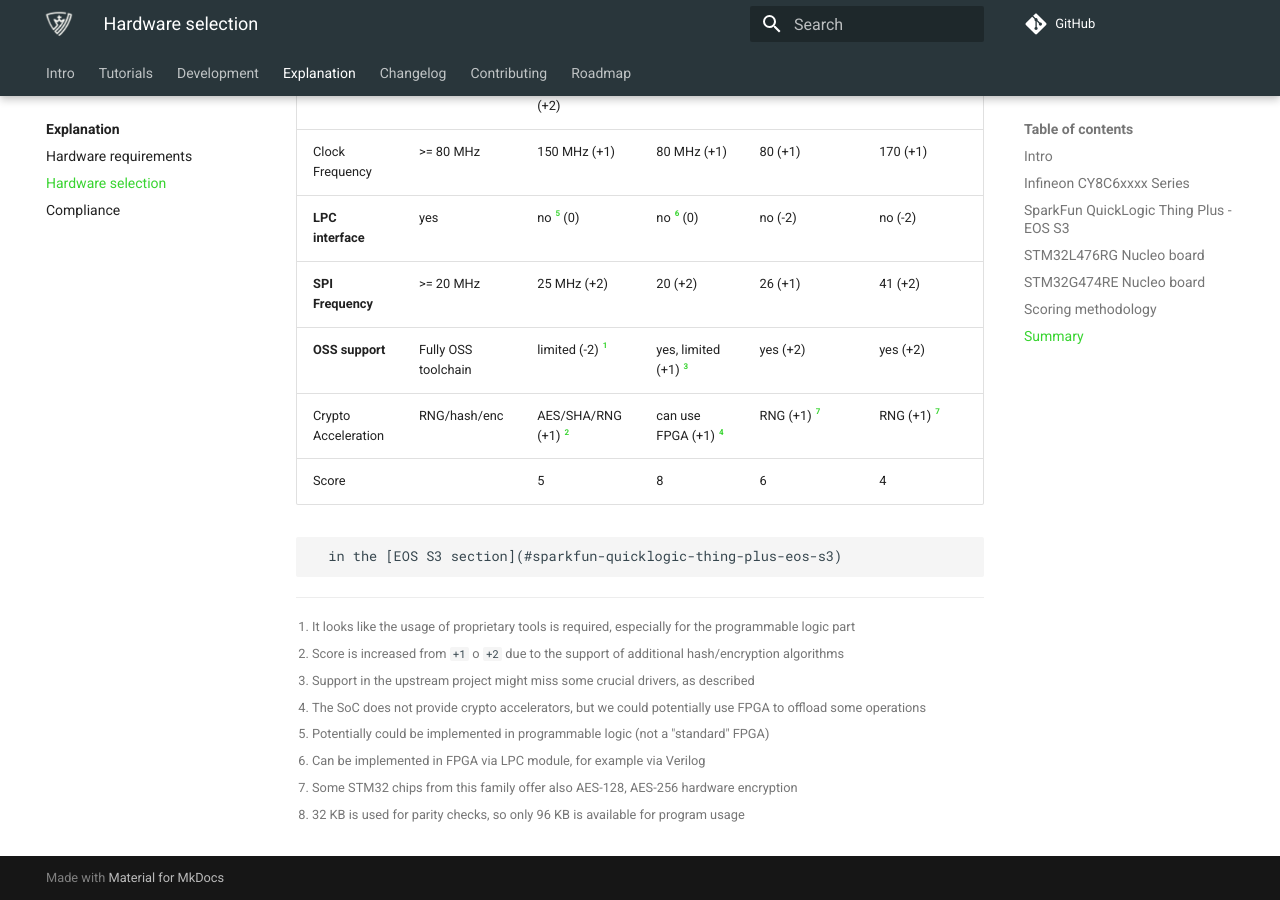
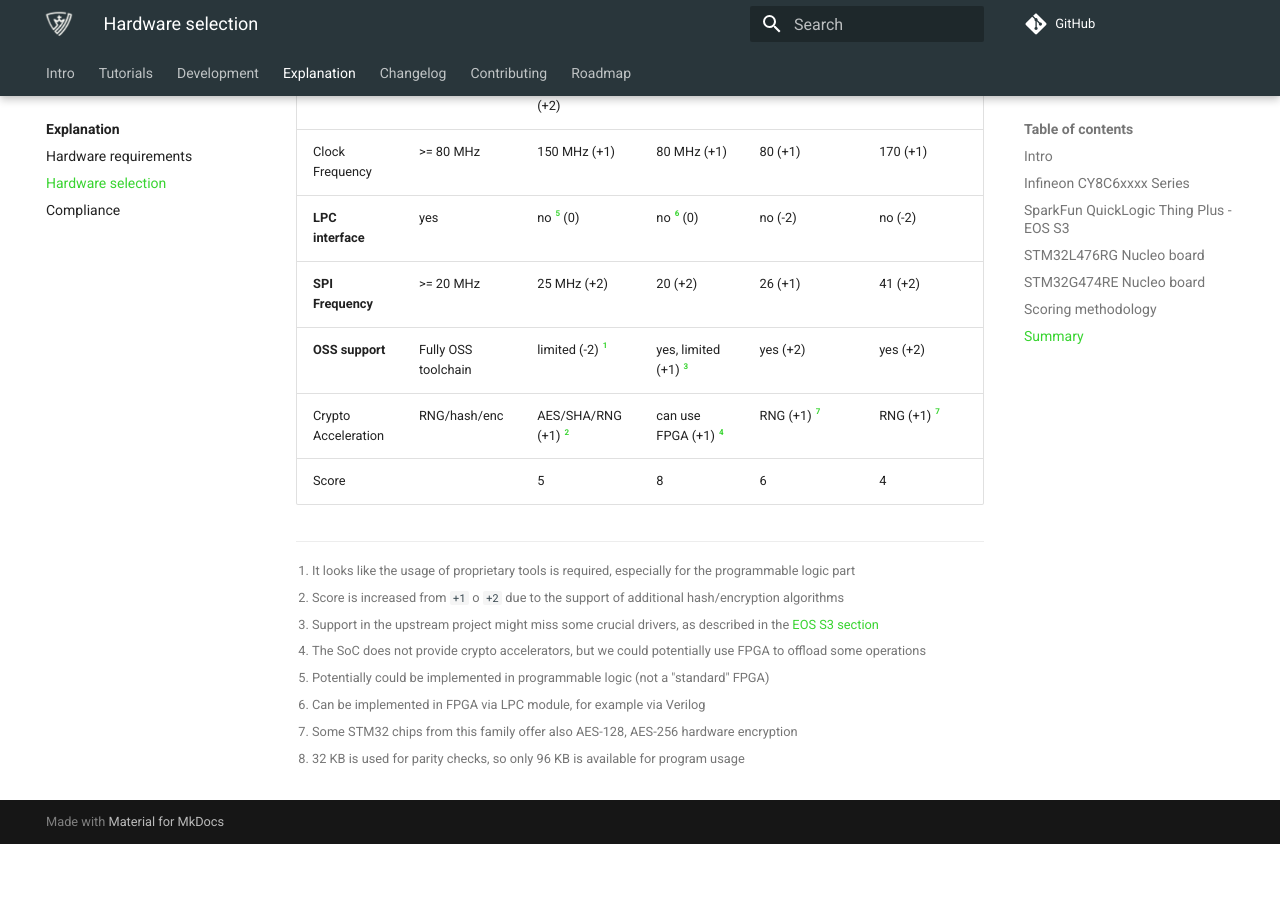
Before and after one commit to Dasharo/twpm-docs, an MkDocs documentation site: the page built from docs/explanation/hardware-selection.md, in a window 1280 px wide and 900 px high, scrolled down 5132 px. Built offline with MkDocs 1.6.1 and Material for MkDocs 9.7.7, drawn with Linux system fonts in a browser that asks for light colours; comment, search, counter and statistics services are not loaded; after the commit the page ends 5976 px from its top, so only the background shows below that; part of the change alters nothing that is shown.

```diff
--- a/docs/explanation/hardware-selection.md
+++ b/docs/explanation/hardware-selection.md
@@ -27,7 +27,7 @@ hardware requirements](hardware-requirements.md).
 
 ### SPI slave frequency
 
-* **No information**
+* 25 MHz
 
 ### Cryptographic accelerators
 
@@ -186,9 +186,12 @@ hardware requirements](hardware-requirements.md).
       programmable logic part
 [^2]: Score is increased from `+1` o `+2` due to the support of additional
       hash/encryption algorithms
+<!-- when "-" is in path, the link in mkdocs is generated with a single
+character, not three -->
+<!-- markdownlint-disable MD051 -->
 [^3]: Support in the upstream project might miss some crucial drivers, as described
-<!-- markdownlint-disable-next-line MD051 -->
       in the [EOS S3 section](#sparkfun-quicklogic-thing-plus-eos-s3)
+<!-- markdownlint-enable MD051 -->
 [^4]: The SoC does not provide crypto accelerators, but we could potentially
       use FPGA to offload some operations
 [^5]: Potentially could be implemented in programmable logic (not a "standard"
```
